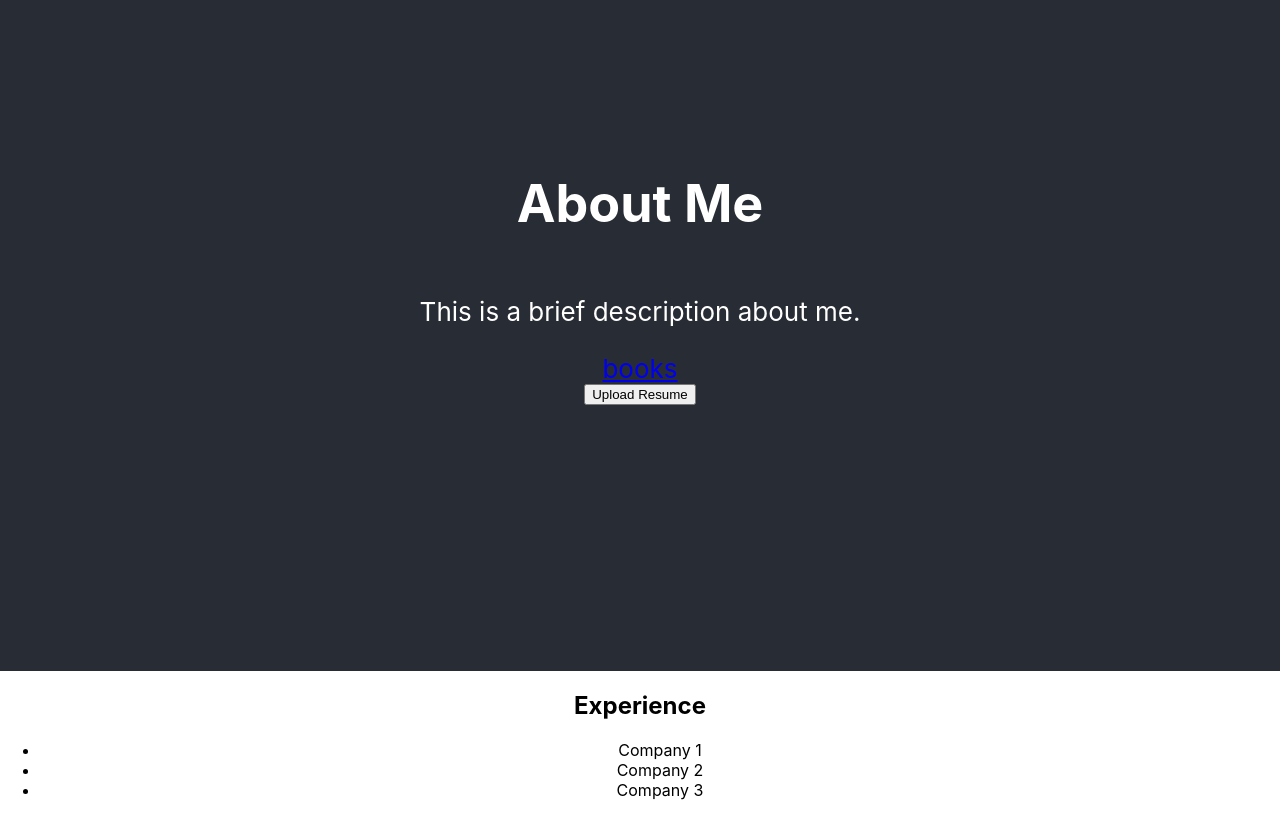
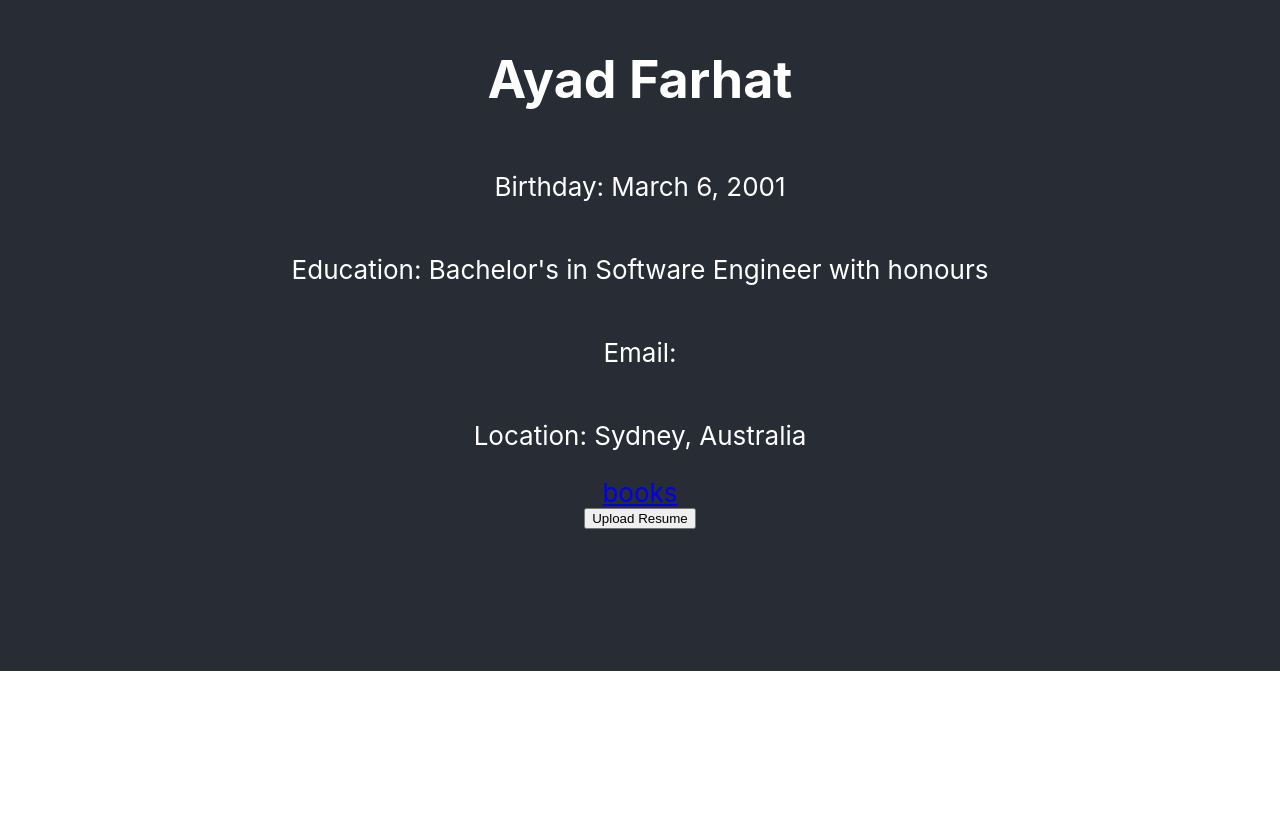
Before and after one commit to ayad318/Personal-Website, a React (Create React App) app: page / in a window 1280 px wide. Shown: the part 129-945 px from the top of the page. After the commit the page ends 800 px from the top, so only its background shows below. Built offline with nearby package versions, Linux system fonts and the light colour scheme.

Commit message:
added info

```diff
--- a/src/App.js
+++ b/src/App.js
@@ -4,19 +4,14 @@ function App() {
     return (
         <div className="App">
             <header className="App-header">
-                <h1>About Me</h1>
-                <p>This is a brief description about me.</p>
+                <h1>Ayad Farhat</h1>
+                <p>Birthday: March 6, 2001</p>
+                <p>Education: Bachelor's in Software Engineer with honours</p>
+                <p>Email: </p>
+                <p>Location: Sydney, Australia</p>
                 <a href="http://">books</a>
                 <button onClick={() => {}}>Upload Resume</button>
             </header>
-            <main>
-                <h2>Experience</h2>
-                <ul>
-                    <li>Company 1</li>
-                    <li>Company 2</li>
-                    <li>Company 3</li>
-                </ul>
-            </main>
         </div>
     );
 }
```
